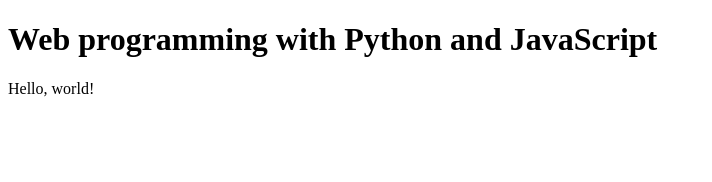
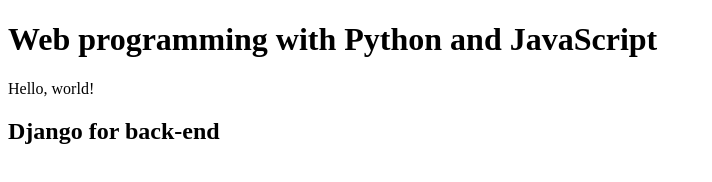
Before and after one commit to manikohzadi/hello, a plain HTML site: page index.html in a window 1280 px wide. Shown: the whole page, without its empty margins (0-712 px from the left). Drawn offline with Linux system fonts and the light colour scheme.

Commit message:
Update index.html

```diff
--- a/index.html
+++ b/index.html
@@ -8,5 +8,6 @@
   <body>
     <h1>Web programming with Python and JavaScript</h1>
     Hello, world!
+    <h2>Django for back-end</h2>
   </body>
 </html>
```
